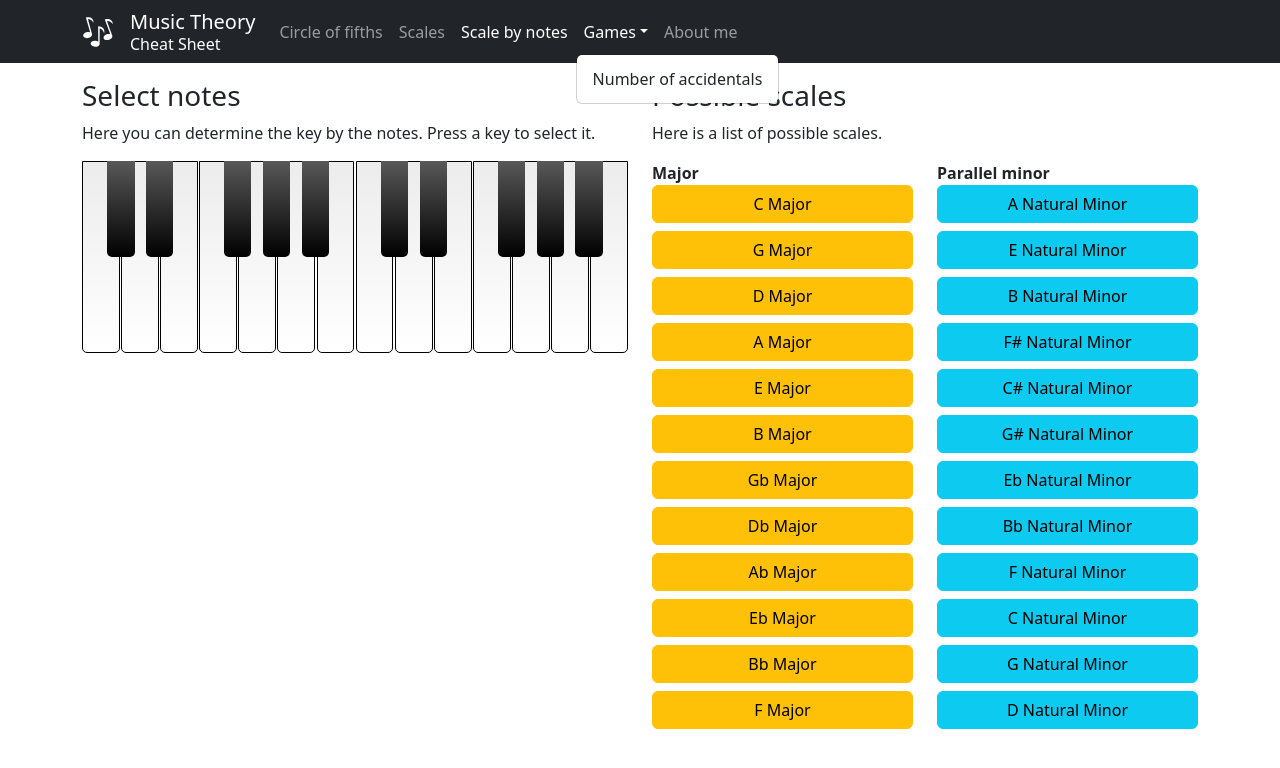
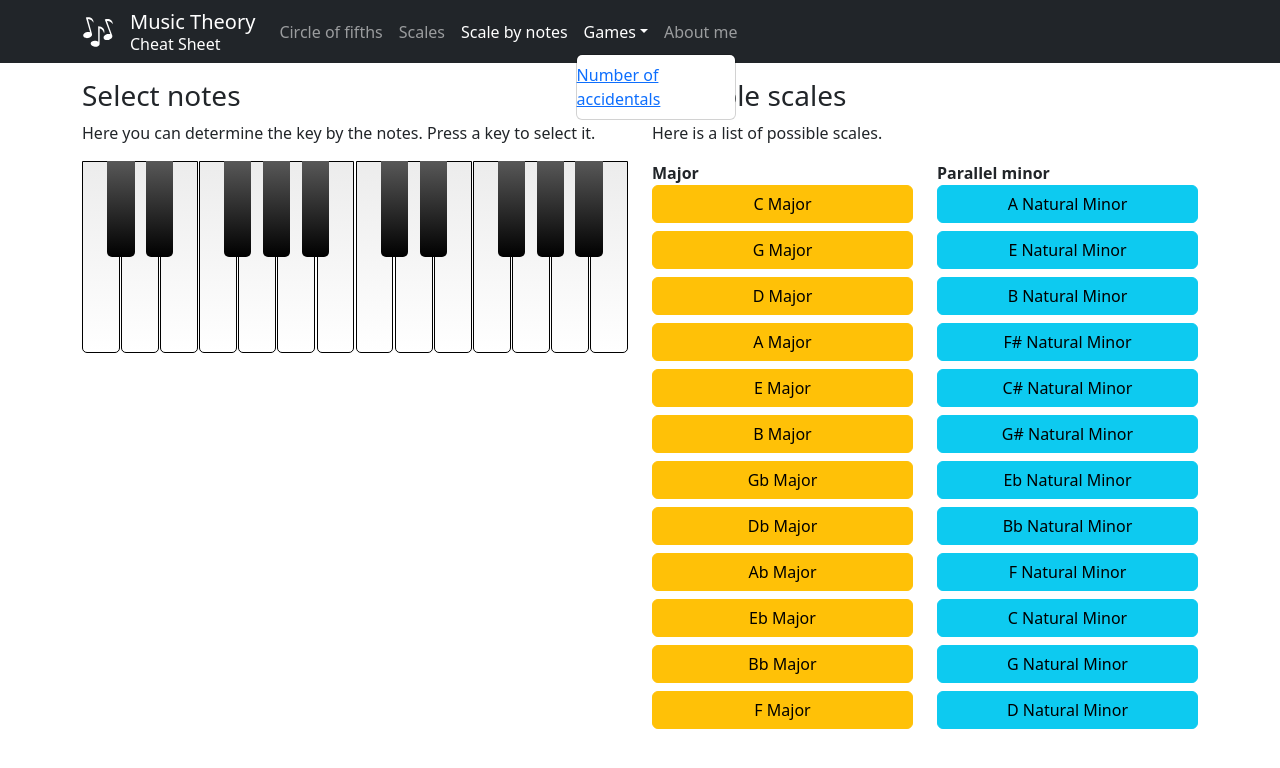
Before and after one commit to cantti/music-theory-cheat-sheet, a React (Create React App) app: page /detect-scale-by-notes in a window 1280 px wide. Both pictures are taken after a click on the button "Games". Shown: the top 768 px of the page. Built offline with nearby package versions, Linux system fonts and the light colour scheme; no server answers.

Commit message:
Navigation fix

```diff
--- a/src/components/App.tsx
+++ b/src/components/App.tsx
@@ -52,9 +52,9 @@ function App() {
                                 id="games-nav-dropdown"
                                 active={location.pathname.startsWith('/games')}
                             >
-                                <NavDropdown.Item href="/games/number-of-accidentals">
+                                <Link to="/games/number-of-accidentals">
                                     Number of accidentals
-                                </NavDropdown.Item>
+                                </Link>
                             </NavDropdown>
                             <Nav.Link as={NavLink} to="/discography">
                                 About me
```
